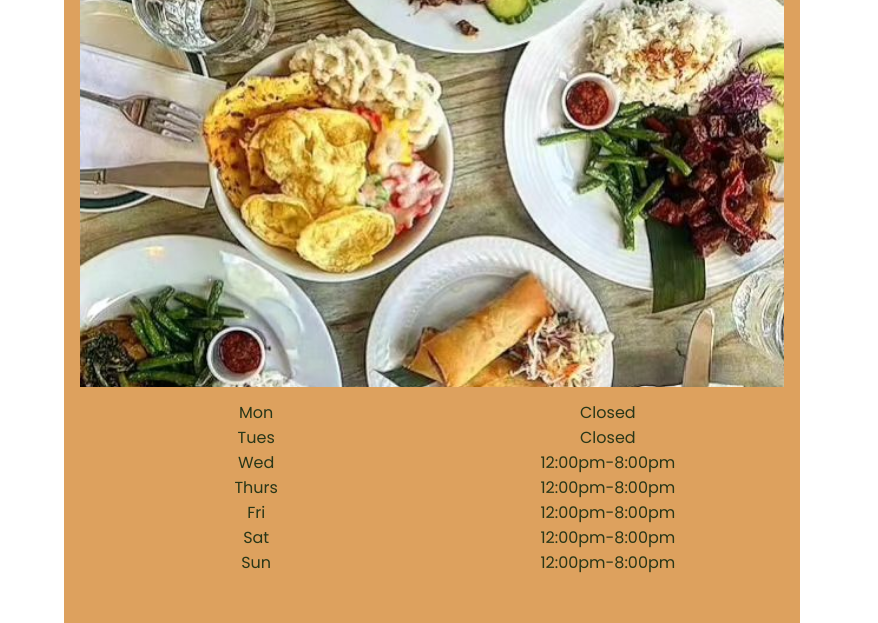
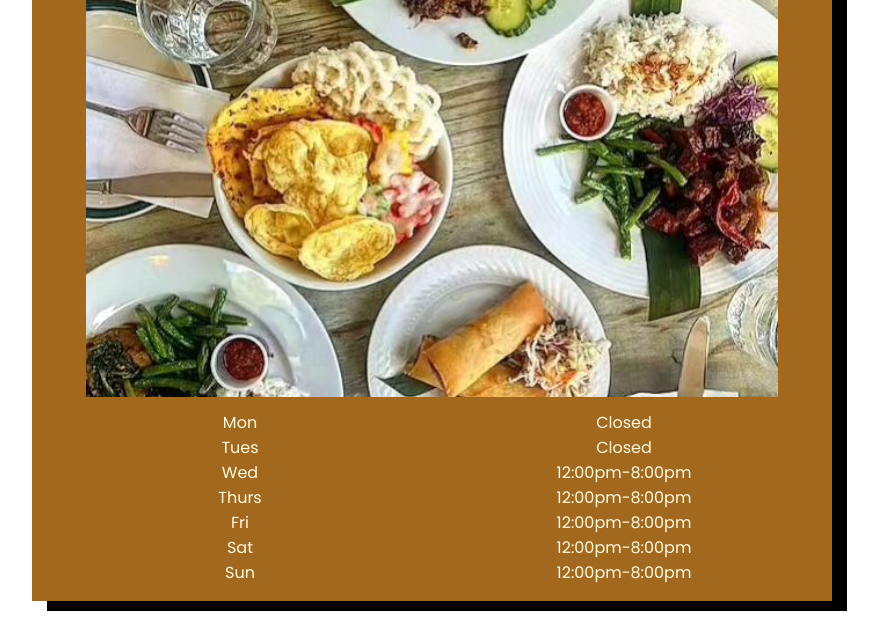
Before and after one commit to alexwittwer/Hardena-Restaurant, a website built with webpack: page src/index.html in a window 1280 px wide. Shown: the part 205-828 px from the top of the page, without its empty margins (208-1086 px from the left). Built offline with nearby package versions, Linux system fonts and the light colour scheme.

Commit message:
modify css for styling

```diff
--- a/src/input.css
+++ b/src/input.css
@@ -4,7 +4,7 @@
   --c1: #606c38;
   --c2: #283618;
   --c3: #fefae0;
-  --c4: #dda15e;
+  --c4: #a1681e;
   --c5: #bc6c25;
 }
 
@@ -20,23 +20,22 @@ ul li {
 
 .header {
   background-color: white;
-  display: grid;
-  grid-template-rows: repeat(autofit, 1fr);
-  justify-content: center;
+  position: sticky;
+  top: 0px;
 }
 
 .container {
   background-color: white;
-  height: 80vh;
-  display: grid;
-  grid-template-rows: repeat(autofit, 1fr);
-  justify-content: center;
+  min-height: 80vh;
+  max-width: 90vw;
+  margin: 10px auto;
 }
 
 /* --- Nav --- */
 
 .nav-bar {
   display: flex;
+  justify-content: center;
 }
 
 .nav-btn {
@@ -50,24 +49,30 @@ ul li {
   background-color: var(--c1);
 }
 
-/* --- Section Home --- */
+/* --- Section Common --- */
+
 .section-container {
+  margin: 0px auto;
+  color: var(--c3);
   background-color: var(--c4);
-  width: 70ch;
   height: 100%;
+  max-width: 60vw;
   display: flex;
   flex-flow: column nowrap;
   gap: 0.8rem;
   padding: 1rem;
+  box-shadow: 15px 15px 0px black;
 }
 
 .section-container > img {
   align-self: center;
   height: 400px;
-  width: 100%;
+  width: 90%;
   object-fit: cover;
   gap: 2rem;
 }
+
+/* --- Menu --- */
 
 .section-sub {
   display: flex;
@@ -84,6 +89,8 @@ ul li {
   font-size: 1rem;
 }
 
+/* --- Home --- */
+
 .main-logo {
   max-width: 100px;
 }
@@ -93,15 +100,8 @@ ul li {
 }
 
 .section-title {
+  color: var(--c3);
   font-size: 4rem;
-}
-
-.section-contact {
-  margin-top: 4rem;
-  display: flex;
-  align-items: center;
-  justify-content: center;
-  gap: 2rem;
 }
 
 .brand {
@@ -111,7 +111,7 @@ ul li {
 }
 
 .section-time {
-  color: var(--c2);
+  color: var(--c3);
   display: flex;
   flex-flow: column nowrap;
   justify-content: center;
```
